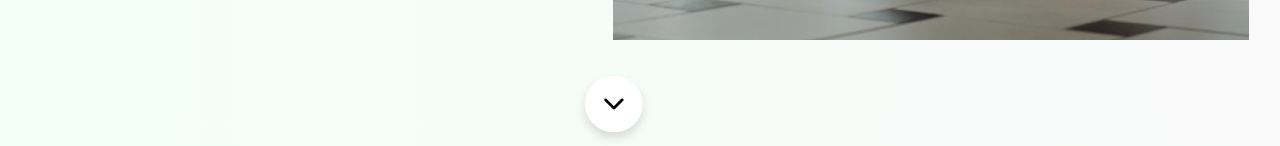
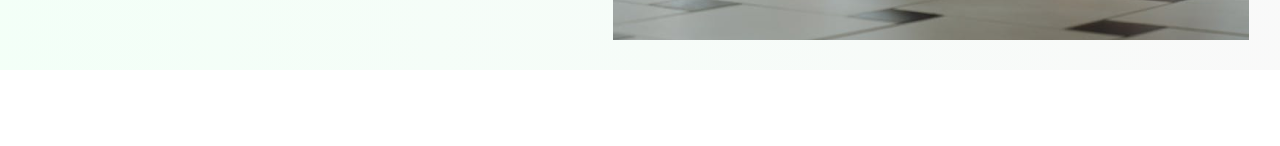
Before and after one commit to MrLad01/Libra1, a React (Create React App) app: page / in a window 1280 px wide. Shown: the part 908-1054 px from the top of the page. After the commit the page ends 978 px from the top, so only its background shows below. Built offline with nearby package versions, Linux system fonts and the light colour scheme.

Commit message:
home update

```diff
--- a/src/App.js
+++ b/src/App.js
@@ -13,13 +13,12 @@ import Services from "./pages/Services";
            createRoutesFromElements(
                 <Route>
                    <Route path="/" element={<LandingLayout />}>
-                      <Route index element={<HomeLayout />} >
+                      <Route index element={<HomeLayout />} />
+                      <Route path="services" element={<Services />}>
+                         <Route path="others" element={<Other />}>
+                          <Route path="footer" element={<Footer />} />
+                        </Route>
                       </Route>
-                        <Route path="services" element={<Services />}>
-                          <Route path="others" element={<Other />}>
-                            <Route path="footer" element={<Footer />} />
-                          </Route>
-                        </Route>
                     </Route>
                 </Route>
 
--- a/src/Layout/HomeLayout.js
+++ b/src/Layout/HomeLayout.js
@@ -1,6 +1,6 @@
-import { NavLink, Outlet } from "react-router-dom"
+import { NavLink } from "react-router-dom"
 import gof from "../images/Rectangle 3.png"
-import arrow from "../images/chevron-down.png"
+
 
 export default function HomeLayout() {
   return (
@@ -17,9 +17,6 @@ export default function HomeLayout() {
         <img src={gof} alt="A girl reading" />
       </div>
 
-      <NavLink to="services"><img src={arrow} alt="" /></NavLink>
-
-        <Outlet />
     </div>
   )
 }
--- a/src/index.css
+++ b/src/index.css
@@ -81,6 +81,7 @@ body{
   width: 636px;
   height: 832px;
   margin-top: 40px;
+  margin-bottom: 30px;
 }
 .home1{
   display:flex;
@@ -126,12 +127,7 @@ body{
   background: #19CC56;
   color: #ffffff;
 }
-.home a img{
-  position: relative;
-  left: 541px;
-  background: none;
-  top: 30px;
-}
+
 
 /* a image:hover{
   transform: rotate(90deg);
@@ -368,7 +364,7 @@ body{
   gap: 90px;
   width: 420px;
   height: 56px;
-  border: 1px solid #5E5A5E;
+  border: 1px solid #AEADAE;
   border-radius: 32px;
   align-items: center;
   justify-content: center;
@@ -387,7 +383,7 @@ body{
 .others .other .search-bar input{
   width: 860px;
   height: 56px;
-  border: 1px solid #5E5A5E;
+  border: 1px solid #AEADAE;
   border-radius: 32px;
   font-size: 18px;
   padding-left: 18px;
```
